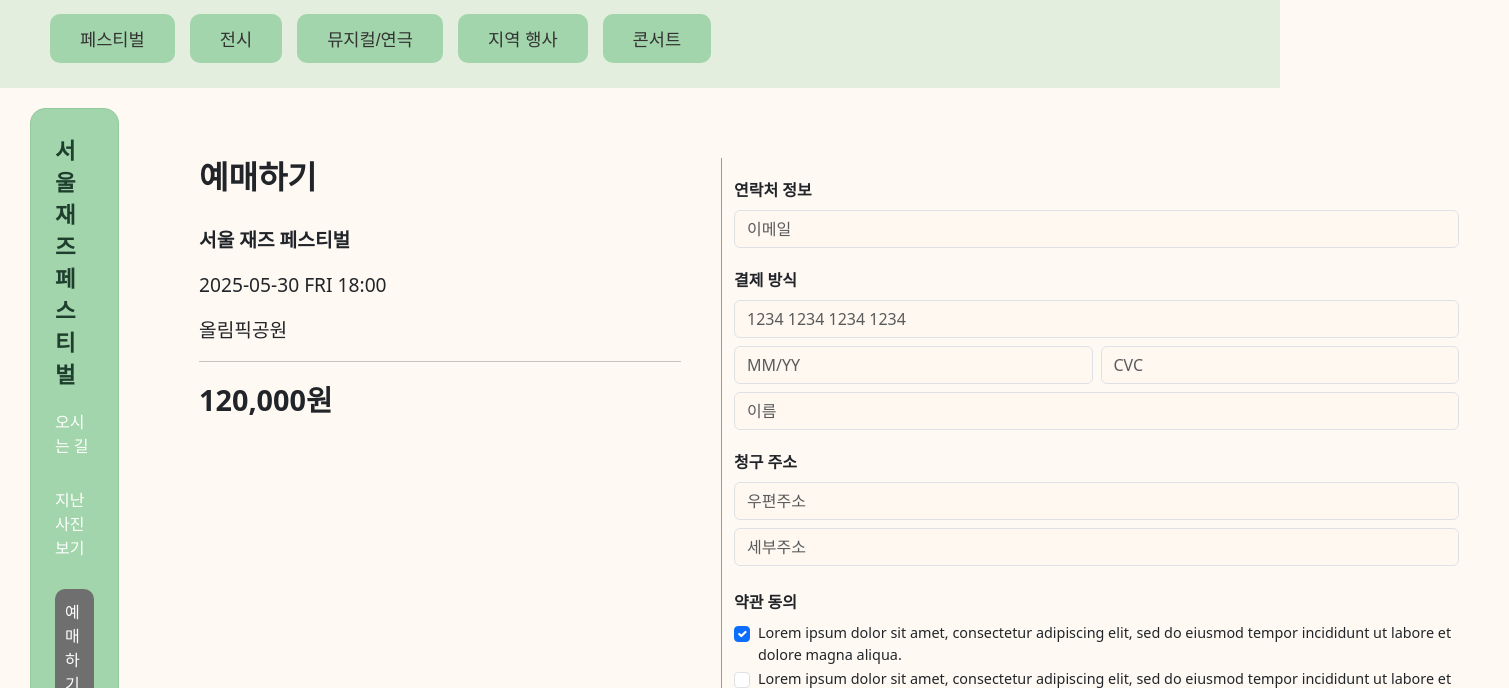
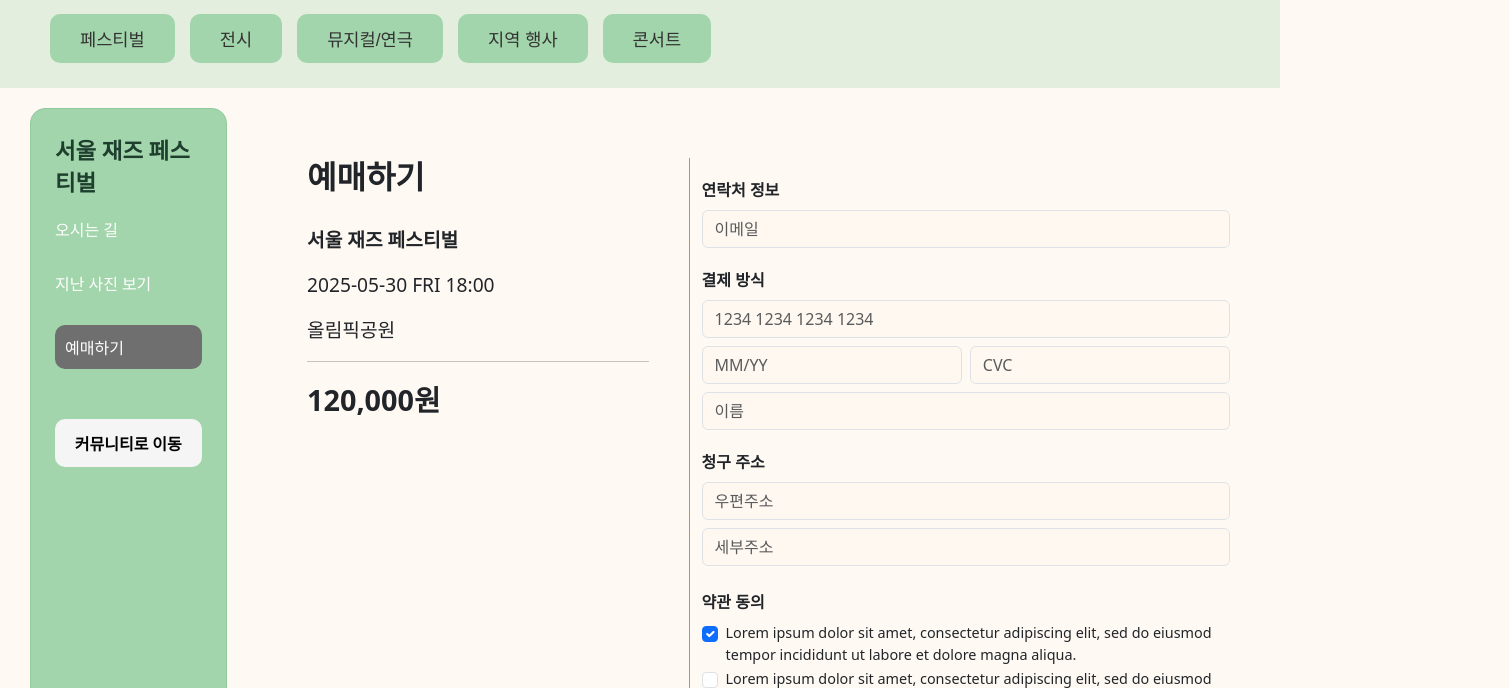
Before and after one commit to eisyxx/WebP, a plain HTML site: page sub_pay_szp.html in a window 1280 px wide. Shown: the part 112-800 px from the top of the page, 1509 px wide, since content can reach past the window. Drawn offline with nearby package versions, Linux system fonts and the light colour scheme.

Commit message:
bt수정

```diff
--- a/sub_pay_szp.html
+++ b/sub_pay_szp.html
@@ -325,7 +325,7 @@
                 <a href="community_main.html" class="community-btn">커뮤니티로 이동</a>
             </aside>
             <section class="main-content">
-                <iframe src="bt_szp.html" style="width:1260px; height:700px; border:none;"></iframe>
+                <iframe src="bt_szp.html" style="width:100%; height:700px; border:none;"></iframe>
             </section>
         </div>
     </div>
```
